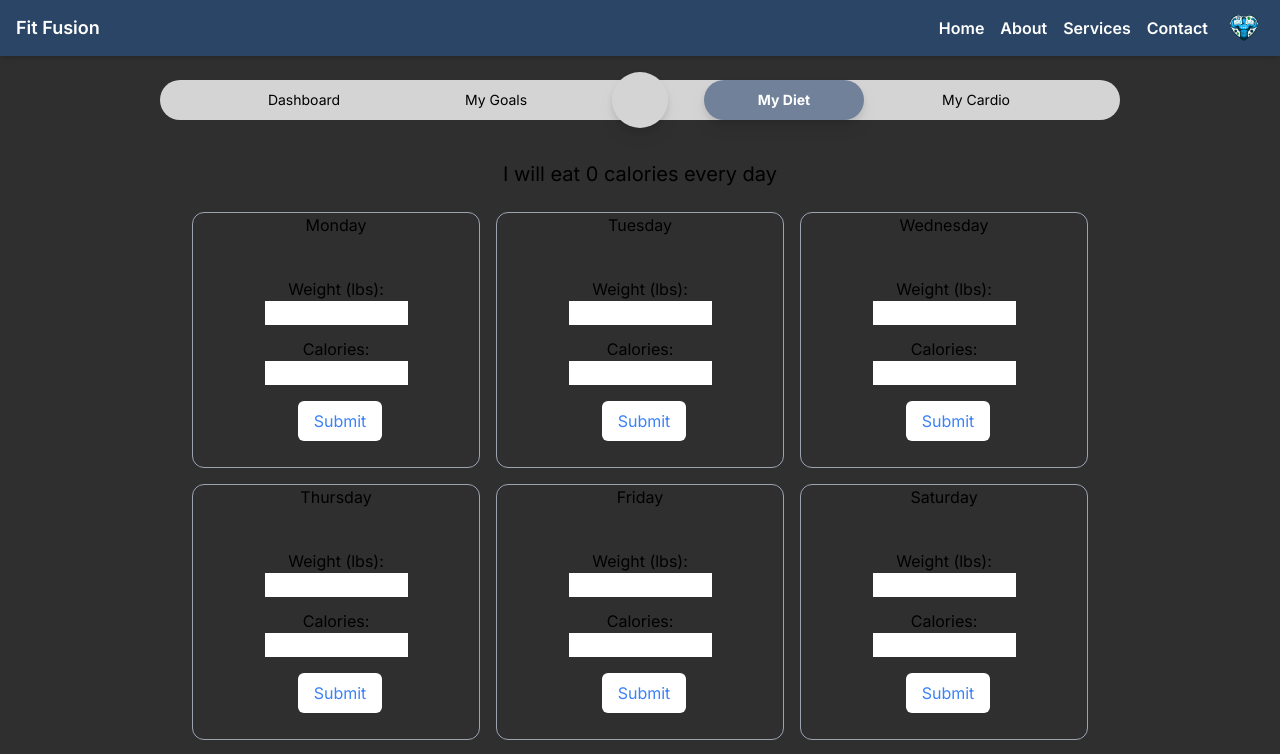
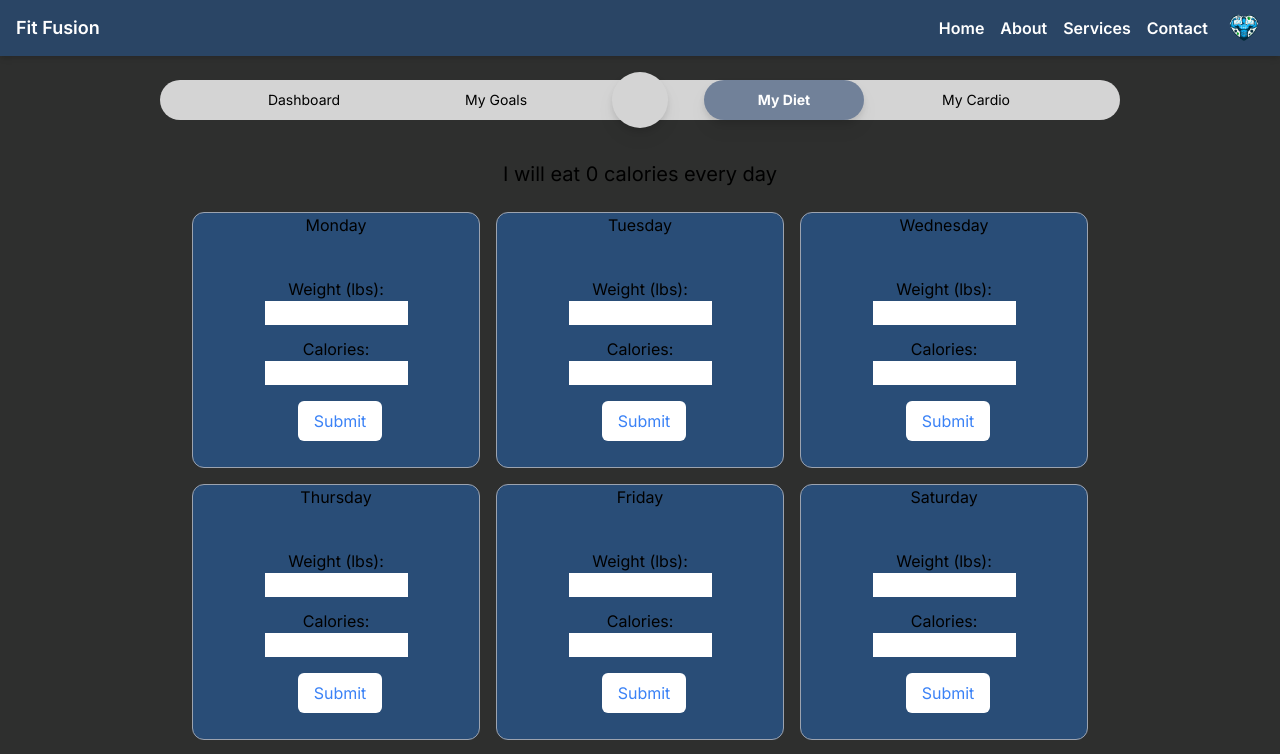
Before and after one commit to Syntax-Samurais/Website, a Next.js app: page /Diet in a window 1280 px wide. Shown: the top 754 px of the page. Built offline with nearby package versions, Linux system fonts and the light colour scheme; no server answers; the database is empty.

Commit message:
Update page.js

```diff
--- a/src/app/Diet/page.js
+++ b/src/app/Diet/page.js
@@ -51,7 +51,7 @@ const Day = (props) => {
   }
 
   return (
-    <div className="border border-gray-400 w-72 m-2 h-64 primary rounded-xl">
+    <div className="border border-gray-400 w-72 m-2 h-64 bg-PrimaryBlue rounded-xl">
       <h1 className="text-center mb-10">{props.day}</h1>
       <form className="w-1/2 m-auto text-center">
         <label className="mt-20">Weight (lbs):</label>
```
